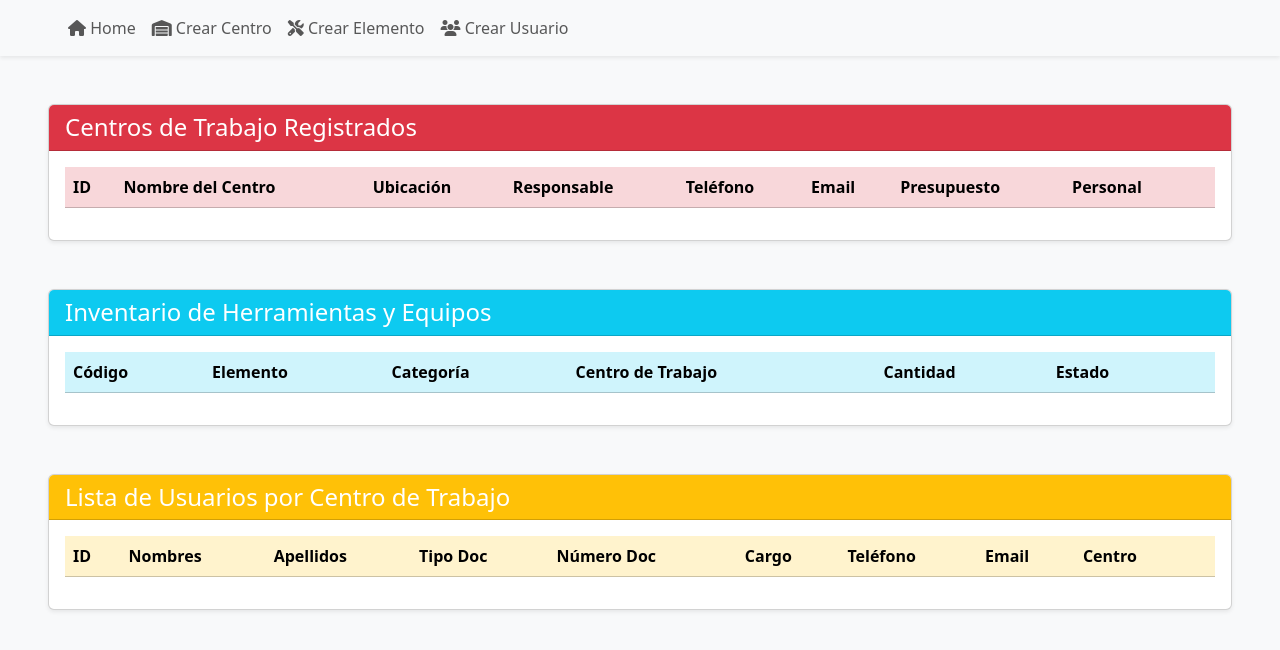
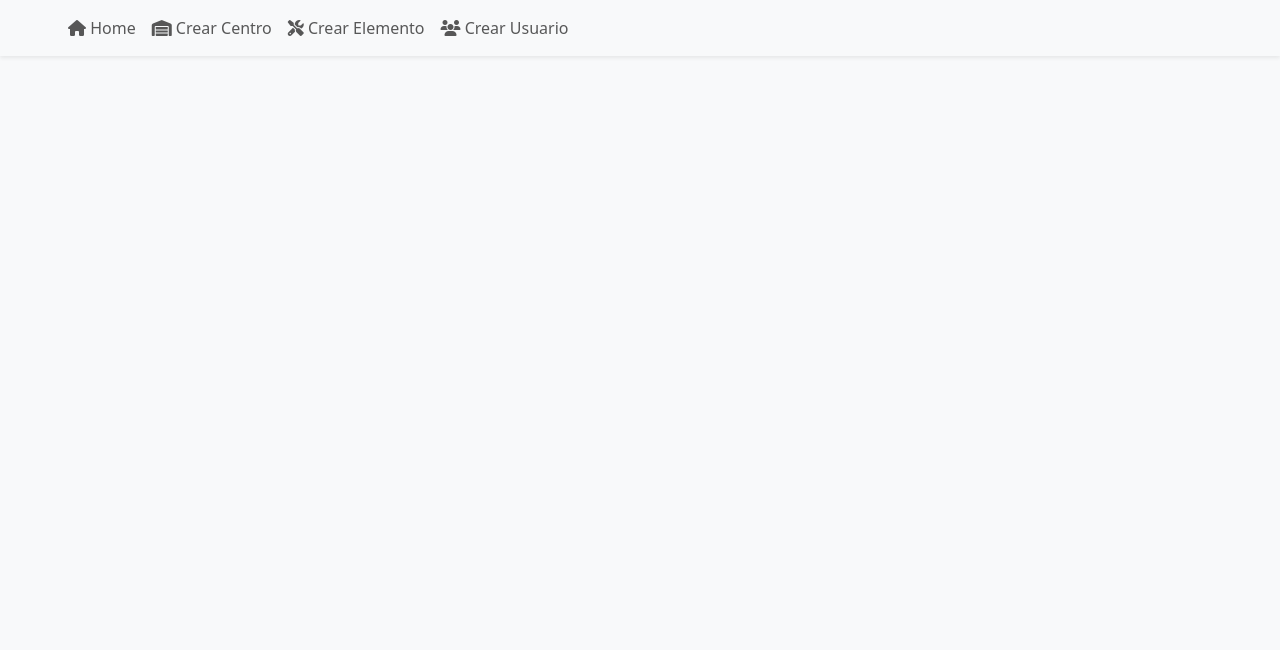
Before and after one commit to JuanSh13/inventario_securapp, a PHP site: page / in a window 1280 px wide. Shown: the top 650 px of the page. Run offline with PHP 8.4, Linux system fonts and the light colour scheme; data that the repository does not hold is empty.

Commit message:
pre.1.0.1

```diff
--- a/centros_trabajo/crear_centro.php
+++ b/centros_trabajo/crear_centro.php
@@ -79,7 +79,10 @@
             <section class="col-4 p-0">
                 <div class="card shadow-sm">
                     <div class="card-header bg-danger text-white">
-                        <h4 class="mb-0">Registrar Nueva Centro</h4>
+                        <h4 class="mb-0">
+                            <i class="fa-solid fa-warehouse me-2"></i>
+                            Registrar Nueva Centro
+                        </h4>
                     </div>
                     <div class="card-body">
                         <!-- Form -->
--- a/index.php
+++ b/index.php
@@ -54,23 +54,6 @@
 
     <!-- Main -->
     <main>
-        <!-- Enlista las sedes - empresas -->
-        <section class="m-5">
-            <!-- Require - Centros -->
-            <?php require('centros_trabajo/centros.php'); ?>
-        </section>
-
-        <!-- Enlista el inventario -->
-        <section class="m-5">
-            <!-- Require - Inventario -->
-            <?php require('inventario_principal/inventario.php'); ?>
-        </section>
-
-        <!-- Enlista los usuarios  -->
-        <section class="m-5">
-            <!-- Require - Usuarios -->
-            <?php require('usuarios/usuarios.php'); ?>
-        </section>
     </main>
 
 
--- a/inventario_principal/crear_elemento.php
+++ b/inventario_principal/crear_elemento.php
@@ -85,7 +85,10 @@
             <section class="col-4 p-0">
                 <article class="card shadow-sm">
                     <div class="card-header bg-info text-white">
-                        <h4 class="mb-0">Registrar Nuevo Elemento de Inventario</h4>
+                        <h4 class="mb-0">
+                            <i class="fa-solid fa-screwdriver-wrench me-2"></i>
+                            Registrar Nuevo Elemento de Inventario
+                        </h4>
                     </div>
                     <div class="card-body">
                         <!-- Form -->
--- a/usuarios/crear_usuario.php
+++ b/usuarios/crear_usuario.php
@@ -83,7 +83,10 @@
             <section class="col-4 p-0">
                 <article class="card shadow-sm">
                     <div class="card-header bg-warning text-white">
-                        <h4 class="mb-0">Registrar Nuevo Usuario</h4>
+                        <h4 class="mb-0">
+                            <i class="fa-solid fa-users me-2"></i>
+                            Registrar Nuevo Usuario
+                        </h4>
                     </div>
                     <div class="card-body">
                         <form method="post">
```
